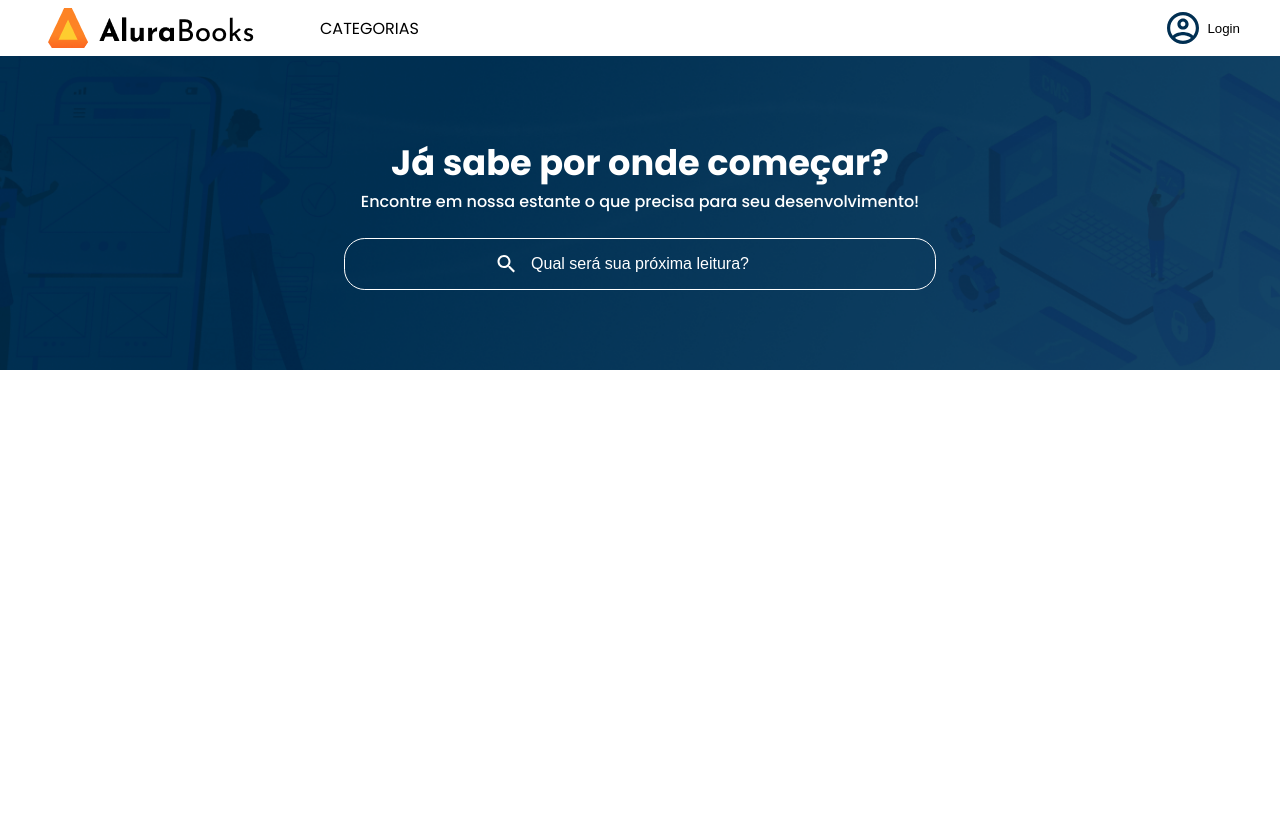
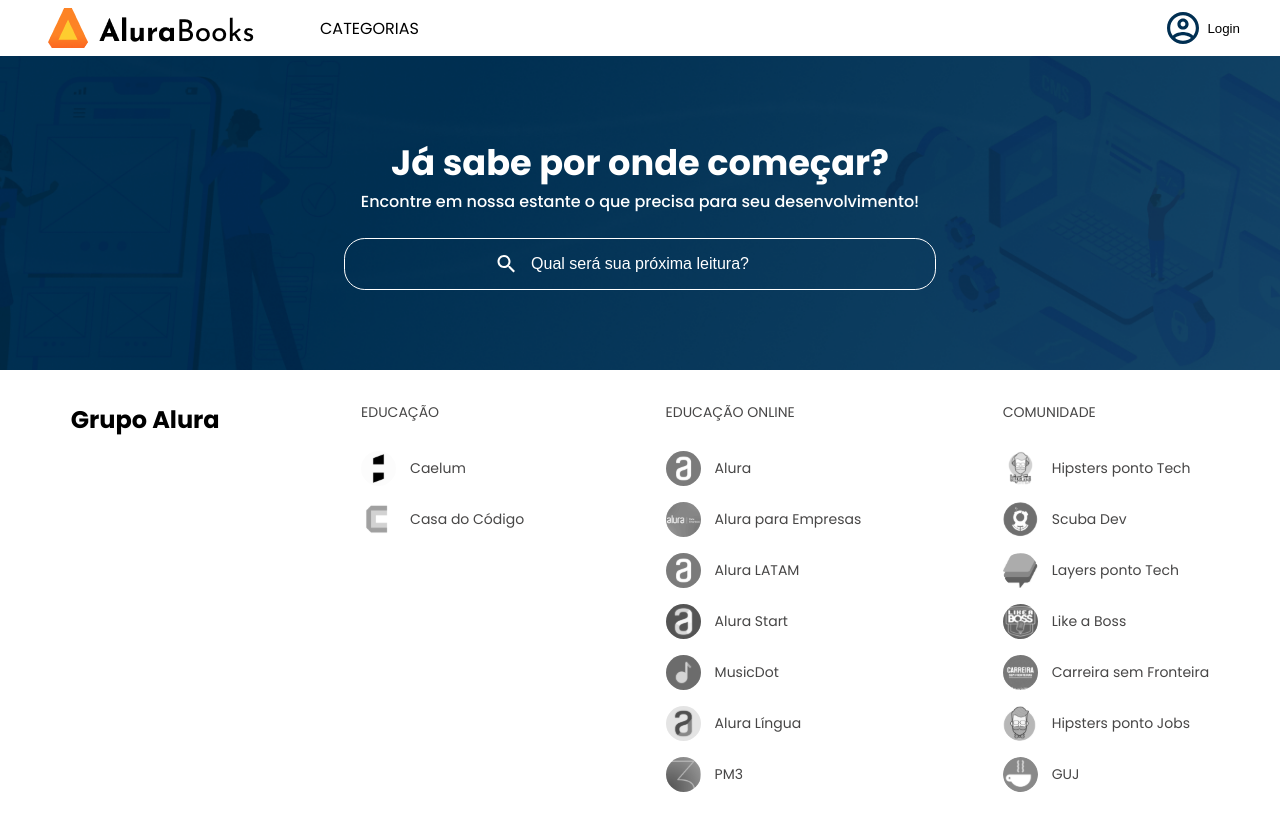
Before and after one commit to gabrielpb88/alurabooks-react, a React (Create React App) app: page / in a window 1280 px wide. Shown: the top 830 px of the page. Before the commit the page ends 800 px from the top, so only its background shows below. Built offline with nearby package versions, Linux system fonts and the light colour scheme.

Commit message:
feat: add DefaultPage

```diff
--- a/src/AppRouter.tsx
+++ b/src/AppRouter.tsx
@@ -1,12 +1,14 @@
 import React from 'react';
 import { BrowserRouter, Routes, Route } from 'react-router-dom';
-import Home from './pages/Home';
+import DefaultPage from './pages/DefaultPage';
 
 function AppRouter() {
   return (
     <BrowserRouter>
       <Routes>
-        <Route path="/" element={<Home />} />
+        <Route path="/" element={<DefaultPage />}>
+          <Route path="" element={<></>} />
+        </Route>
       </Routes>
     </BrowserRouter>
   );
--- a/src/pages/Home/index.tsx
+++ b/src/pages/DefaultPage/index.tsx
@@ -2,8 +2,10 @@
 import React, { useState } from 'react';
 import { Input } from '../../components/Input';
 import Header from '../../components/Header';
+import { Footer } from '../../components/Footer';
+import { Outlet } from 'react-router-dom';
 
-const Home = () => {
+const DefaultPage = () => {
   const [busca, setBusca] = useState('');
   return (
     <>
@@ -13,7 +15,9 @@
         subtitulo="Encontre em nossa estante o que precisa para seu desenvolvimento!">
         <Input placeholder="Qual será sua próxima leitura?" value={busca} onChange={(e) => setBusca(e.target.value)} />
       </Banner>
+      <Outlet />
+      <Footer />
     </>
   );
 };
-export default Home;
+export default DefaultPage;
```
